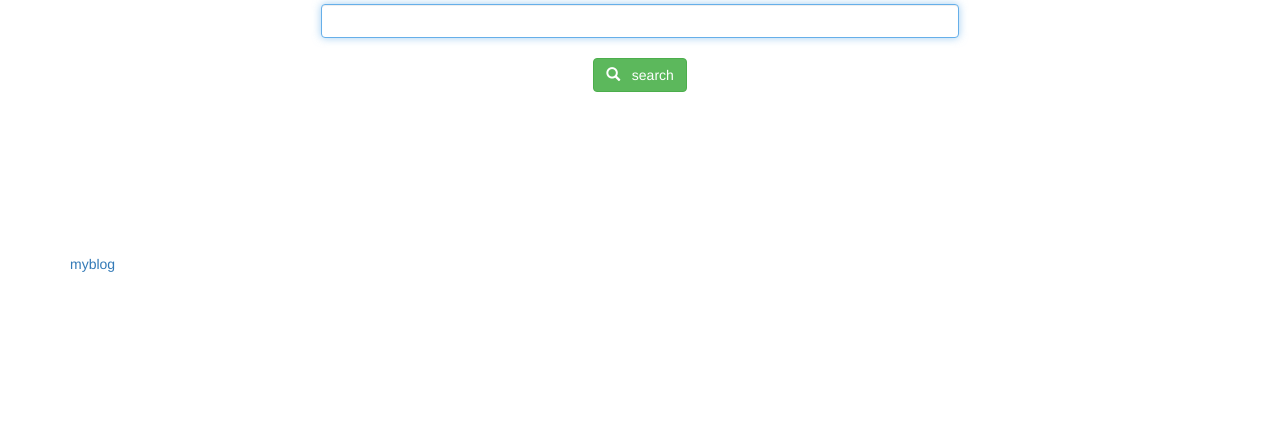
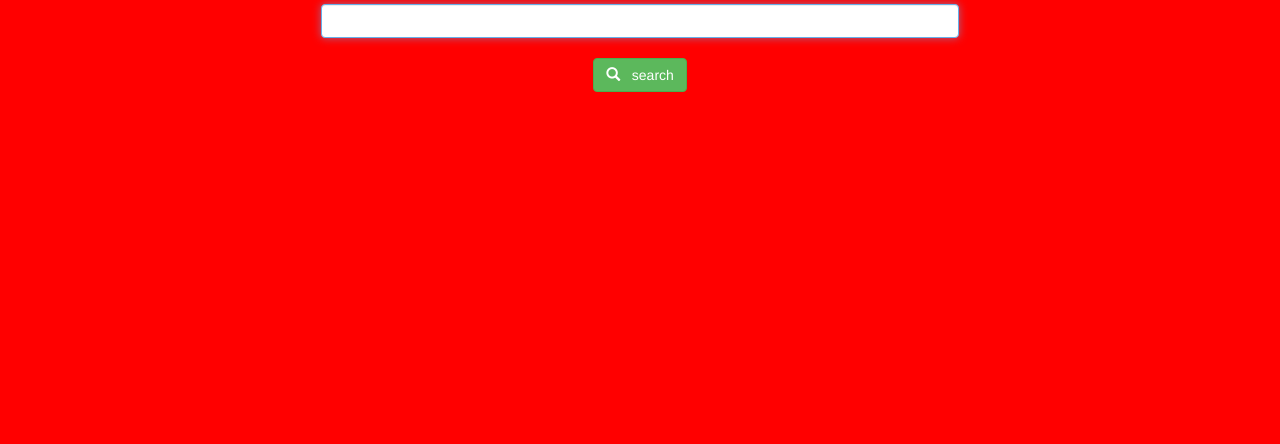
Before and after one commit to Anindya-Das/Anindya-Das.github.io, a plain HTML site: page index.html in a window 1280 px wide. Shown: the part 356-800 px from the top of the page. Drawn offline with nearby package versions, Linux system fonts and the light colour scheme.

Commit message:
Update index.html

```diff
--- a/index.html
+++ b/index.html
@@ -19,7 +19,7 @@ function func(){
 }
 </script>
 </head>
-<body>
+<body style="background-color:red;">
 
 <div class="container">
 <div class="top_bar">
@@ -43,9 +43,6 @@ function func(){
      </center>
   </div>
  </center>
-	<div>
-		<a href="blog.html">myblog</a>
-	</div>
  <div class="output">
    <p id="out"> </p>
  </div>
```
